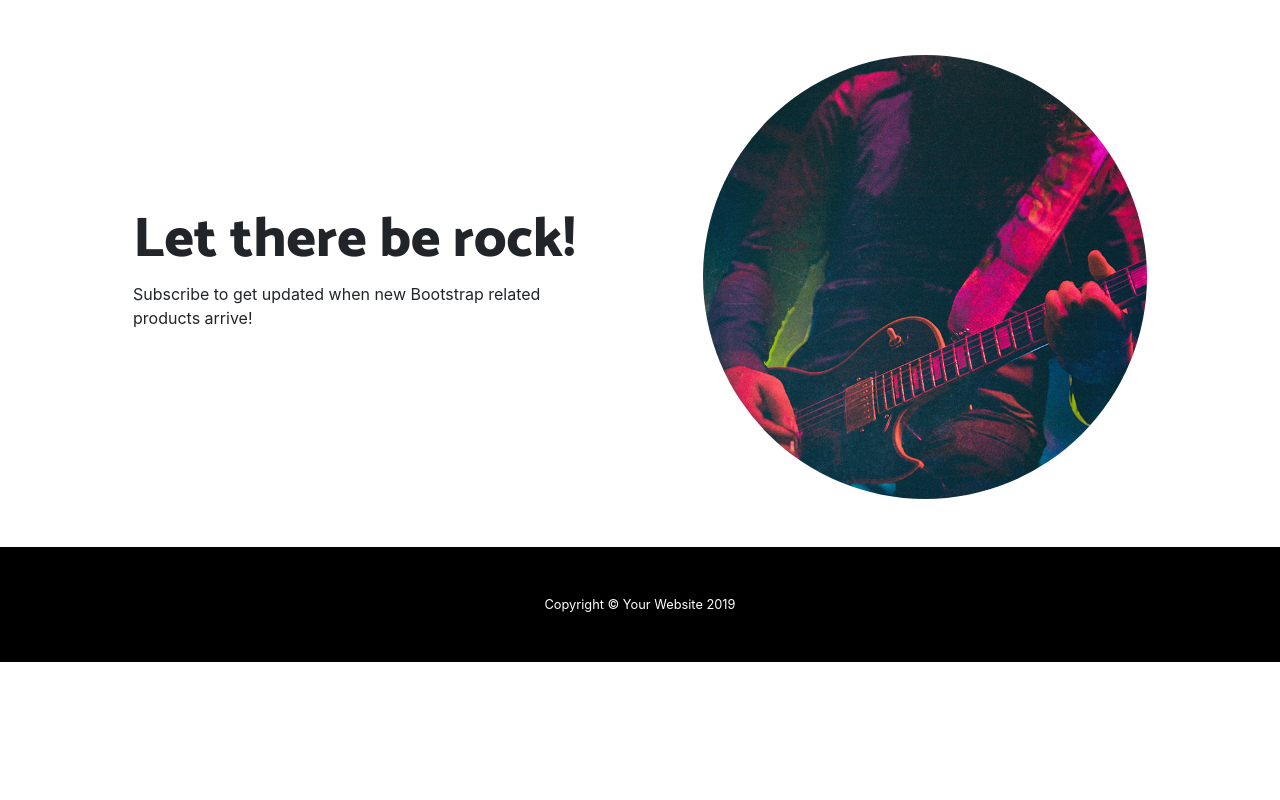
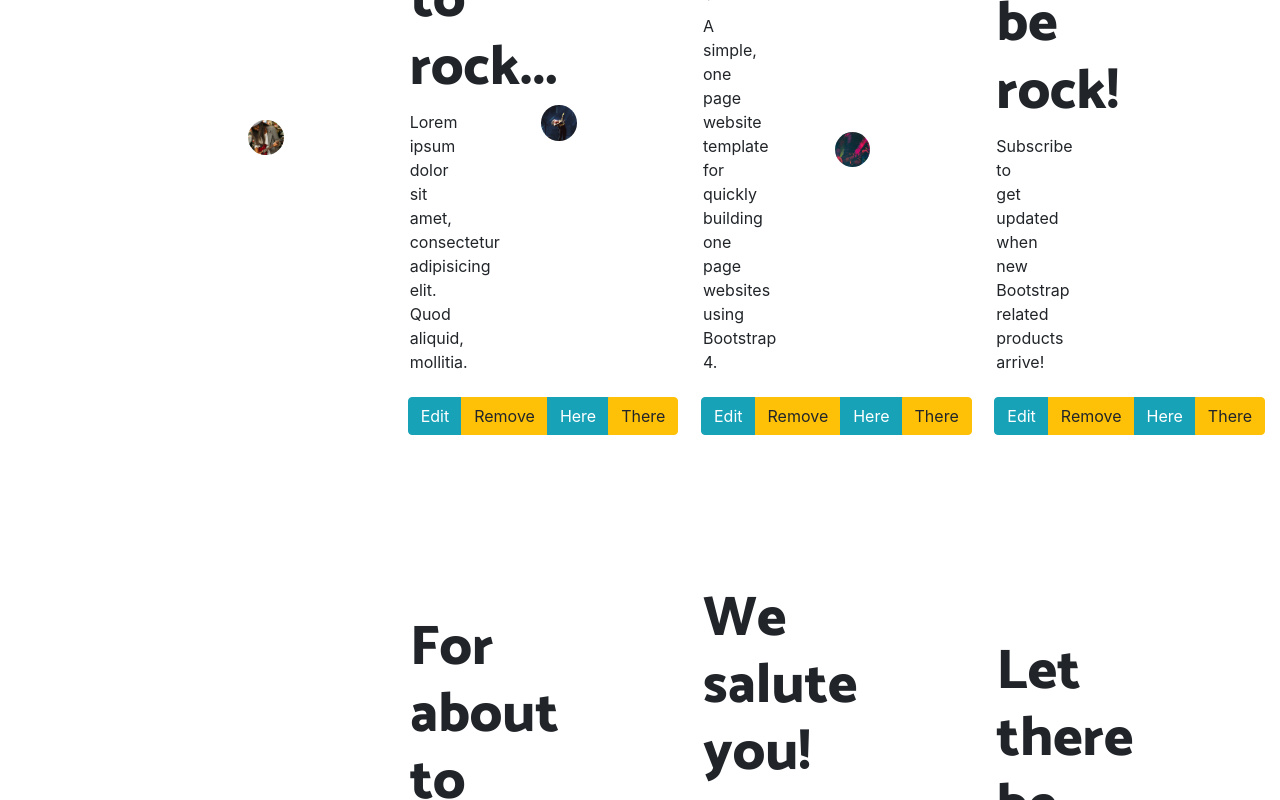
Before and after one commit to cntt2-vyho/ReactJS, a React (Create React App) app: page / in a window 1280 px wide. Shown: the part 1760-2560 px from the top of the page. Before the commit the page ends 2422 px from the top, so only its background shows below. Built offline with nearby package versions, Linux system fonts and the light colour scheme.

Commit message:
[PHAN-06] Hai cach viet tuong tac trong React Js

```diff
--- a/public/index.html
+++ b/public/index.html
@@ -20,7 +20,6 @@
       Learn how to configure a non-root public URL by running `npm run build`.
     -->
     <title>React App</title>
-
     <!-- Bootstrap core CSS -->
   <link href="%PUBLIC_URL%/vendor/bootstrap/css/bootstrap.min.css" rel="stylesheet">
 
@@ -30,6 +29,18 @@
 
   <!-- Custom styles for this template -->
   <link href="%PUBLIC_URL%/css/one-page-wonder.min.css" rel="stylesheet">
+  <style>
+  .container {
+    display: initial;
+  }
+  .col4 {
+    width: 33.3333333%;
+    display: inline-block;
+  }
+  .content-container {
+    margin: 0 200px;
+  }
+  </style>
   </head>
   <body>
     <noscript>You need to enable JavaScript to run this app.</noscript>
--- a/src/App.js
+++ b/src/App.js
@@ -11,9 +11,20 @@ function App() {
     <div className="_013">
       <TopMenu/>
       <Header/>
-      <Content title="For those about to rock..." position1="order-lg-2" position2="order-lg-1" anh="img/01.jpg" trichdan="Lorem ipsum dolor sit amet, consectetur adipisicing elit. Quod aliquid, mollitia odio veniam sit iste esse assumenda amet aperiam exercitationem, ea animi blanditiis recusandae! Ratione voluptatum molestiae adipisci, beatae obcaecati."/>
+      <div className="content-container">
+        <Content title="For about to rock..." anh="img/01.jpg" trichdan="Lorem ipsum dolor sit amet, consectetur adipisicing elit. Quod aliquid, mollitia."/>
       <Content title="We salute you!" anh="img/02.jpg" trichdan="A simple, one page website template for quickly building one page websites using Bootstrap 4."/>
-      <Content title="Let there be rock!" position1="order-lg-2" anh="img/03.jpg" trichdan="Subscribe to get updated when new Bootstrap related products arrive!"/>
+      <Content title="Let there be rock!" anh="img/03.jpg" trichdan="Subscribe to get updated when new Bootstrap related products arrive!"/>
+
+      <Content title="For about to rock..." anh="img/01.jpg" trichdan="Lorem ipsum dolor sit amet, consectetur adipisicing elit. Quod aliquid, mollitia."/>
+      <Content title="We salute you!" anh="img/02.jpg" trichdan="A simple, one page website template for quickly building one page websites using Bootstrap 4."/>
+      <Content title="Let there be rock!" anh="img/03.jpg" trichdan="Subscribe to get updated when new Bootstrap related products arrive!"/>
+
+      <Content title="For about to rock..." anh="img/01.jpg" trichdan="Lorem ipsum dolor sit amet, consectetur adipisicing elit. Quod aliquid, mollitia."/>
+      <Content title="We salute you!" anh="img/02.jpg" trichdan="A simple, one page website template for quickly building one page websites using Bootstrap 4."/>
+      <Content title="Let there be rock!" anh="img/03.jpg" trichdan="Subscribe to get updated when new Bootstrap related products arrive!"/>
+      </div>
+
       <Footer/>
     </div>
   );
--- a/src/Component/content/Content.js
+++ b/src/Component/content/Content.js
@@ -5,12 +5,26 @@ class Content extends Component {
         super(props);
 
     }
+
+
+    thongbao =() => {
+      alert('Cach xu ly tuong tac trong React JS !')
+    }
+
+    thongbao2 = () => {
+      alert('Thong bao so 2 !')
+    }
+
+    thongbao3 = (x) => {
+      alert(x)
+    };
+
     render() {
         return (
-            <section>
+            <section className="col4">
         <div className="container">
           <div className="row align-items-center">
-            <div className={"col-lg-6 " + this.props.position1} >
+            <div className={"col-lg-6 " + this.props.position1}>
               <div className="p-5">
                 <img className="img-fluid rounded-circle" src={this.props.anh} alt />
               </div>
@@ -19,6 +33,15 @@ class Content extends Component {
               <div className="p-5">
                 <h2 className="display-4">{this.props.title}</h2>
                 <p>{this.props.trichdan}</p>
+
+                <div className="row">
+        <div className="btn btn-group">
+          <div className="btn btn-info" onClick={this.thongbao}>Edit</div>
+          <div className="btn btn-warning" onClick={() => this.thongbao2()}>Remove</div>
+          <div className="btn btn-info" onClick={() => this.thongbao3("ha ha")}>Here</div>
+          <div className="btn btn-warning" onClick={() => this.thongbao3.bind(this, "ahihi")}>There</div>
+        </div>
+      </div>
               </div>
             </div>
           </div>
```
Also changed, not shown: src/test/1.html (added, +17 -0 lines).
